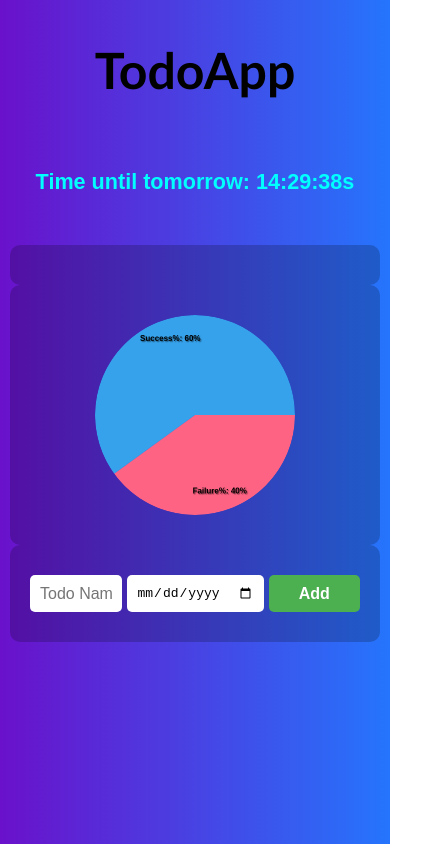
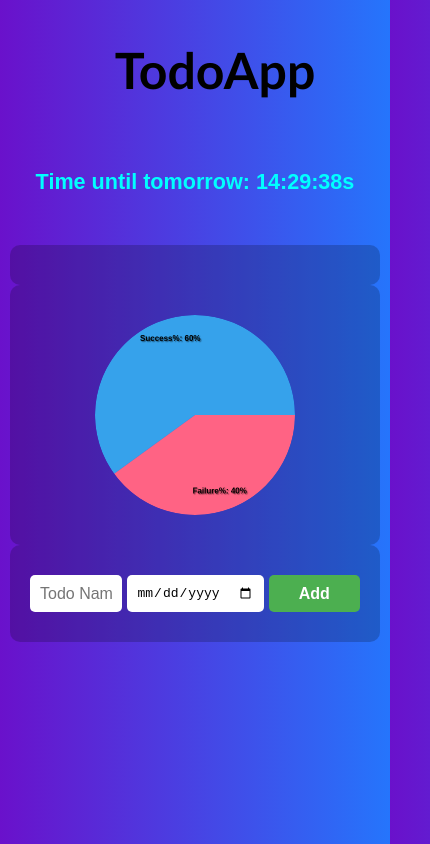
Before and after one commit to INNOCENT-ops806/TodoApp, a plain HTML site: page index.html in a window 390 px wide. Shown: the whole page, 430 px wide, since content can reach past the window. Drawn offline with Linux system fonts and the light colour scheme; some packages are replaced by stand-ins of ours; a script that the page names is missing.

Commit message:
fixed the heading of the app

```diff
--- a/styles/styles.css
+++ b/styles/styles.css
@@ -21,6 +21,7 @@ html {
     font-size: 50px;
     margin-top: 20px;
     padding: 20px;
+    background-attachment: fixed;
 }
 
 .time {
@@ -170,9 +171,10 @@ button:focus {
 
 /* FOR MOBILE DEVICES */
 @media (max-width:414px) {
-    .head {
+    .heading {
         text-align: center;
         width: 100%;
+        background-attachment: fixed;
     }
 
     .time {
```
